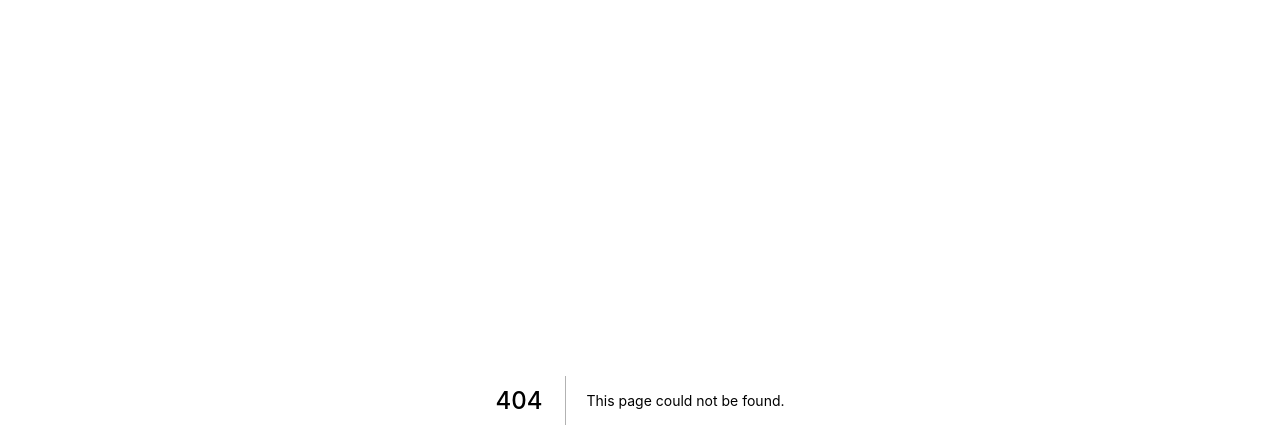
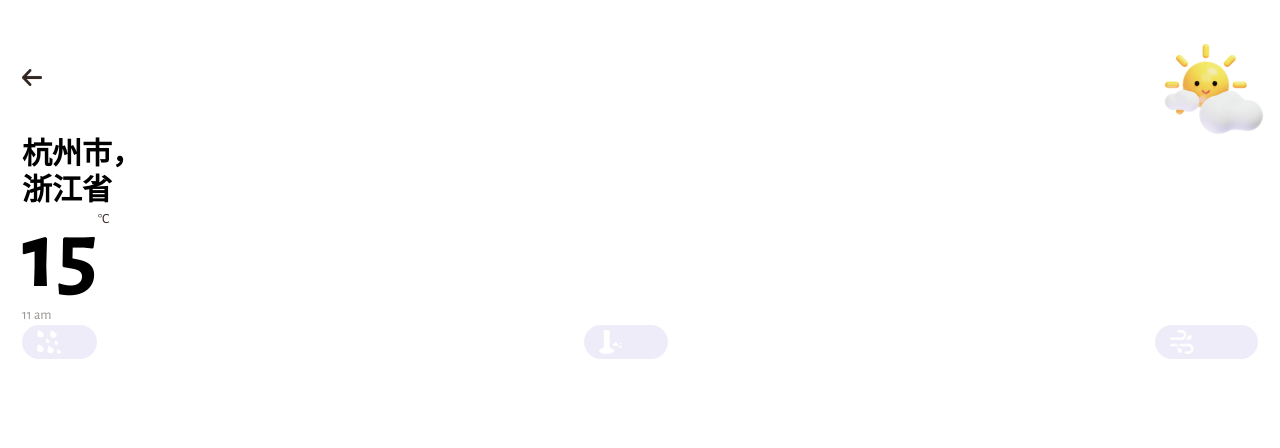
Before and after one commit to maoxiaoke/weather-app, a Next.js app: page /forecast in a window 1280 px wide. Before the commit this address had no page. Shown: the top 448 px of the page. Built offline with nearby package versions, Linux system fonts and the light colour scheme.

Commit message:
chore: forcase page

```diff
--- a/components/MeteorologyList.tsx
+++ b/components/MeteorologyList.tsx
@@ -10,20 +10,20 @@ export interface MeteorologyListProps {
 }
 
 const indicatorMap = new Map([
-  ['humidity', {
-    cn: '湿度',
-    icon: '/assets/humidity.png'
-  }],
   [
     'precipitation', {
       cn: '降水量',
-      icon: '/assets/precipitation.png'
+      icon: '/assets/precipitation.png',
     }
   ],
+  ['humidity', {
+    cn: '湿度',
+    icon: '/assets/humidity.png',
+  }],
   [
     'windSpeed', {
       cn: '风速',
-      icon: '/assets/windSpeed.png'
+      icon: '/assets/windSpeed.png',
     }
   ]
 ])
@@ -50,7 +50,16 @@ const MeteorologyList = ({ type = 'vertical', list }: MeteorologyListProps) => {
   }
 
   return (
-    <div>fsf</div>
+    <ul className="flex justify-between">
+      {
+        list.map((item, index) => (
+          <li key={index} className={`rounded-[20px] bg-windSpeed flex items-center py-[5px] px-[15px] opacity-10`} >
+            <Image src={indicatorMap.get(item.indicator)!.icon} alt={item.indicator} width="24" height="24" />
+            <span className="text-[#5E4FC1]">{item.value}</span>
+          </li>
+        ))
+      }
+    </ul>
   )
 }
 
--- a/components/TodayCard.tsx
+++ b/components/TodayCard.tsx
@@ -16,12 +16,15 @@ const TodayCard = () => {
         <Temperature celsius="15" type="sm" />
       </div>
 
-      <div
-        className={`absolute bottom-0 left-1/2 h-[47px] w-[163px] -translate-x-1/2 translate-y-1/2
-        flex justify-center items-center rounded-button bg-[#5E4FC1] text-white text-bold text-sm`}
-      >
-        <Link href="/detail">详情</Link>
-      </div>
+      <Link href="/forecast">
+        <div
+          className={`absolute bottom-0 left-1/2 h-[47px] w-[163px] -translate-x-1/2 translate-y-1/2
+          flex justify-center items-center rounded-button bg-[#5E4FC1] text-white text-bold text-sm`}
+        >
+        详情
+        </div>
+      </Link>
+
 
       <div className="absolute top-full left-1/2 -translate-x-1/2 pt-[50px] text-white text-lg">
         <MeteorologyList
--- /dev/null
+++ b/components/TodayHeader.tsx
@@ -0,0 +1,49 @@
+import Image from 'next/image';
+import Link from 'next/link';
+import Temperature from './Temperature';
+import MeteorologyList from './MeteorologyList';
+
+const TodayHeader = () => {
+  return (
+    <>
+      <div className="flex pl-[22px] pr-[16px] w-full justify-between">
+        <div className="mt-[69px]">
+          <Link href="/">
+            <Image src="/assets/left-arrow.png" width="20" height="17" alt="left arrow" />
+          </Link>
+
+          <p className="font-bold text-3xl mt-[44px]">杭州市，</p>
+          <p className="font-bold text-3xl">浙江省</p>
+
+          <Temperature type="lg" celsius="15" />
+        </div>
+        <div className="mt-[39px]">
+          <Image src="/assets/cloudy.png" width="100" height="100" alt="cloudy" />
+        </div>
+      </div>
+
+      <div className="px-[22px]">
+        <MeteorologyList
+          type="horizen"
+          list={[
+            {
+              indicator: 'precipitation',
+              value: '6%'
+            },
+            {
+              indicator: 'humidity',
+              value: '90%'
+            },
+            {
+              indicator: 'windSpeed',
+              value: '19 km/h'
+            }
+          ]}
+        />
+      </div>
+    </>
+
+  )
+}
+
+export default TodayHeader;
--- a/pages/detail.tsx
+++ /dev/null
@@ -1,5 +0,0 @@
-const Detail = () => {
-
-}
-
-export default Detail;
--- /dev/null
+++ b/pages/forecast.tsx
@@ -0,0 +1,18 @@
+import Head from 'next/head'
+import TodayHeader from '../components/TodayHeader';
+
+const Forecast = () => {
+  return (
+    <div>
+      <Head>
+        <title>Home</title>
+        <meta name="description" content="Forecast Page" />
+        <link rel="icon" href="/favicon.ico" />
+      </Head>
+
+      <TodayHeader />
+    </div>
+  )
+}
+
+export default Forecast;
--- a/pages/index.tsx
+++ b/pages/index.tsx
@@ -9,7 +9,7 @@ const Home: NextPage = () => {
     <div>
       <Head>
         <title>Home</title>
-        <meta name="description" content="Weather app homepage" />
+        <meta name="description" content="Today Page" />
         <link rel="icon" href="/favicon.ico" />
       </Head>
 
--- a/tailwind.config.js
+++ b/tailwind.config.js
@@ -15,7 +15,12 @@ module.exports = {
       borderRadius: {
         'card': "30px",
         'button': "18px"
-      }
+      },
+      colors: {
+        'precipitation': '#658ED9',
+        'humidity': '#D86191',
+        'windSpeed': '#5E4FC1',
+      },
     },
   },
   plugins: [],
```
Also changed, not shown: public/assets/left-arrow.png (added).
